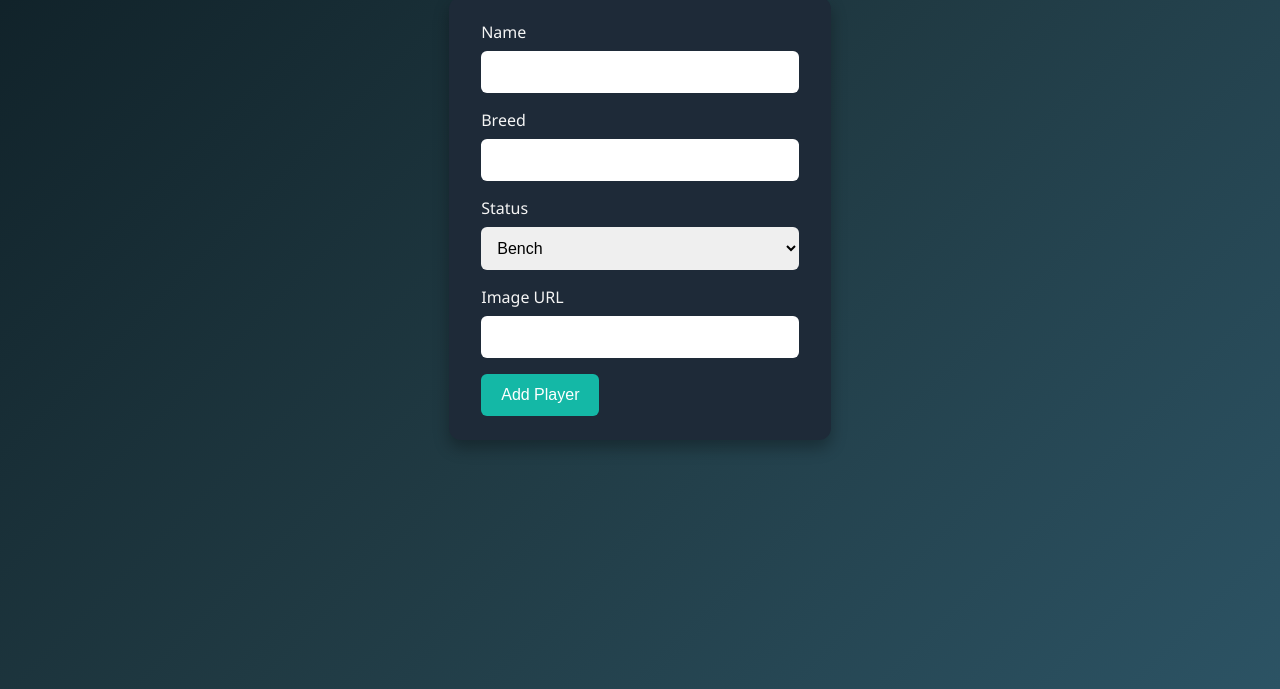
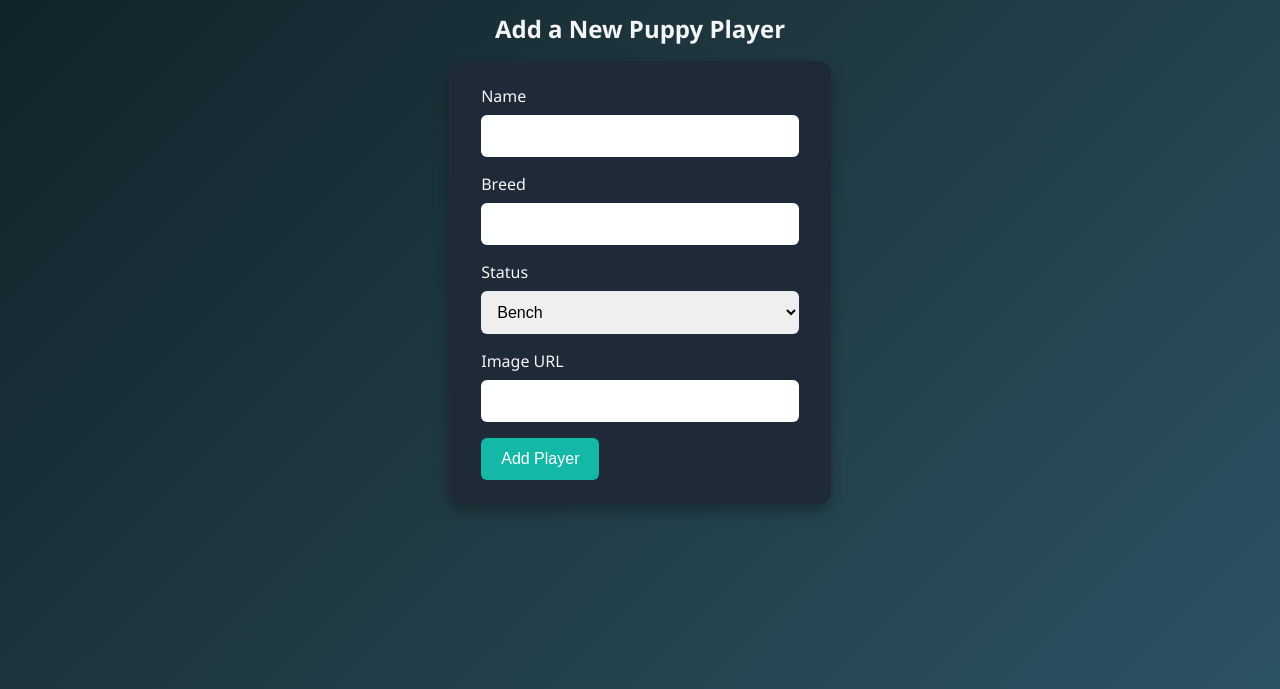
Before and after one commit to mirakour/Unit2.PuppyBowl, a website: page index.html in a window 1280 px wide. Shown: the part 111-800 px from the top of the page. Drawn offline with Linux system fonts and the light colour scheme; no server answers.

Commit message:
Update styles.css
modfying styling for H2:

#form-heading {
  text-align: center;
  margin-top: 3rem;
  margin-bottom: 1rem;
  font-size: 1.5rem;
  color: #f5f5f5;
}

```diff
--- a/styles.css
+++ b/styles.css
@@ -50,6 +50,14 @@ form button {
 
 form button:hover {
   background-color: #0d9488;
+}
+
+#form-heading {
+  text-align: center;
+  margin-top: 3rem;
+  margin-bottom: 1rem;
+  font-size: 1.5rem;
+  color: #f5f5f5;
 }
 
 /* Main section */
```
